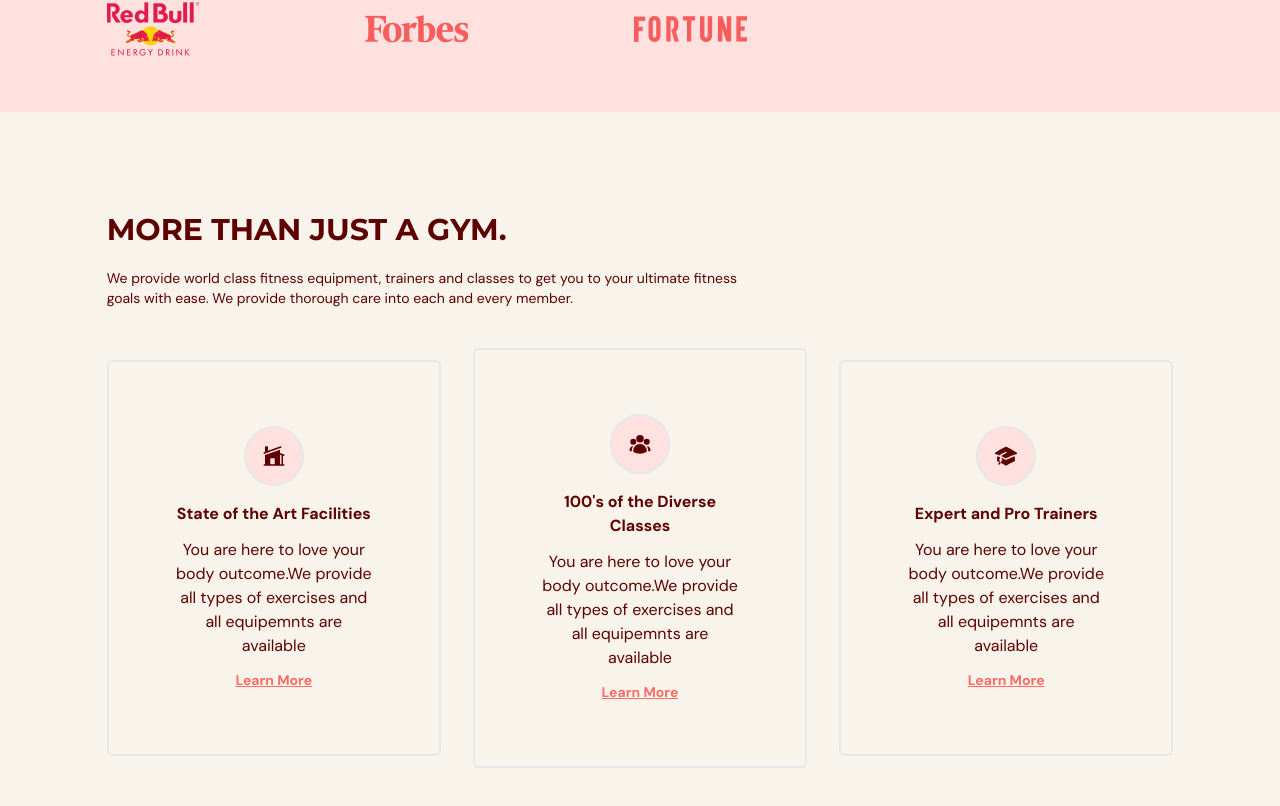
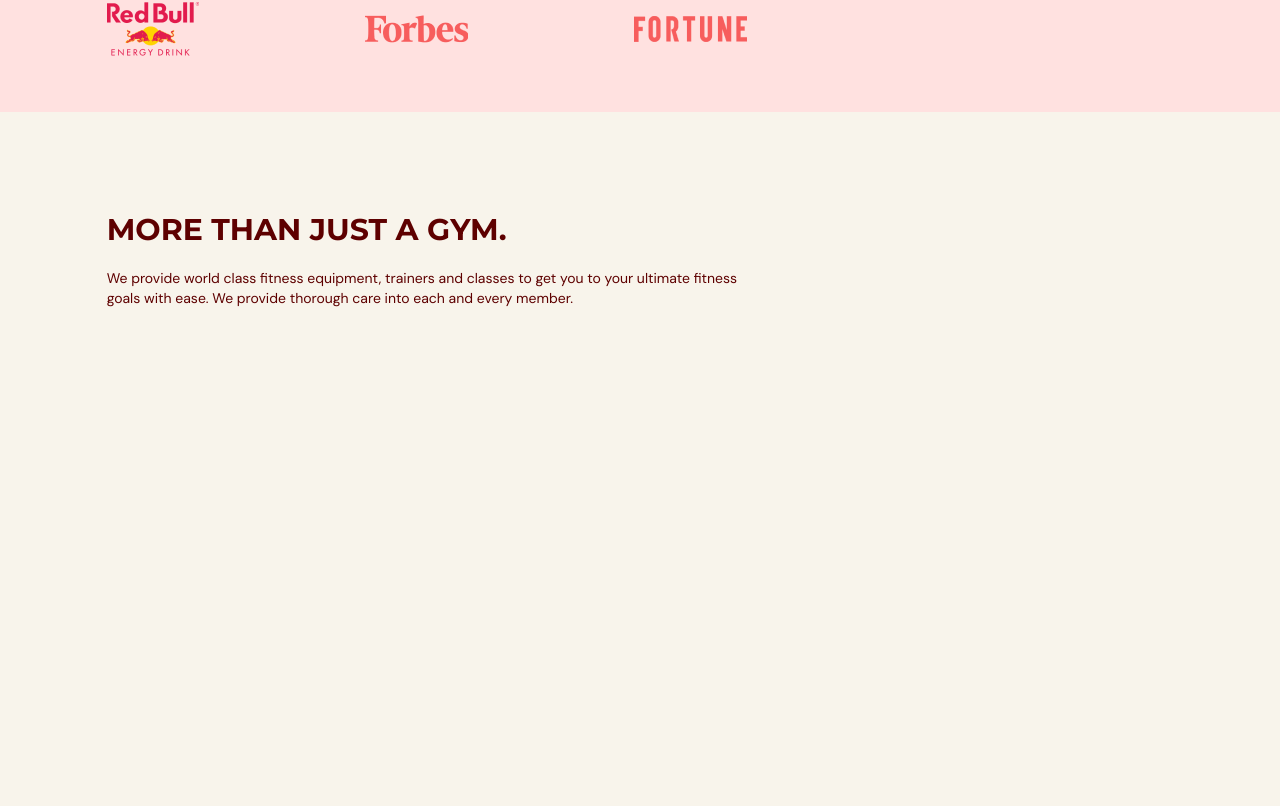
Before and after one commit to mbuimbogo/Gym, a React (Vite) app: page / in a window 1280 px wide. Shown: the part 637-1443 px from the top of the page. Built offline with nearby package versions, Linux system fonts and the light colour scheme.

Commit message:
Add normal and staggering animation through framer motion

```diff
--- a/src/scenes/benefits/Benefit.tsx
+++ b/src/scenes/benefits/Benefit.tsx
@@ -1,5 +1,11 @@
 import { SelectedPage } from "@/shared/type";
+import { motion } from "framer-motion";
 import AnchorLink from "react-anchor-link-smooth-scroll";
+
+const childVariant = {
+  hidden: { opacity: 0, scale: 0.9 },
+  visible: { opacity: 0, scale: 1 }
+}
 
 type Props = {
   icon: JSX.Element;
@@ -10,7 +16,9 @@
 
 const Benefit = ({ icon, title, description, setSelectedPage }: Props) => {
   return (
-    <div className="mt-5 rounded-md border-2 border-gray-100 px-5 md:px-16 py-16 text-center">
+    <motion.div
+    variants={childVariant}
+    className="mt-5 rounded-md border-2 border-gray-100 px-5 md:px-16 py-16 text-center">
       <div className="mb-4 flex justify-center">
         <div className="rounded-full border-2 border-gray-100 bg-primary-100 p-4">
           {icon}
@@ -25,7 +33,7 @@
       >
         <p>Learn More</p>
       </AnchorLink>
-    </div>
+    </motion.div>
   );
 };
 
--- a/src/scenes/benefits/index.tsx
+++ b/src/scenes/benefits/index.tsx
@@ -29,6 +29,14 @@
   },
 ];
 
+const container = {
+  hidden: {},
+  visible: {
+    transition: { staggerChildren: 0.2 }
+  }
+
+}
+
 type Props = {
   setSelectedPage: (value: SelectedPage) => void;
 };
@@ -41,17 +49,31 @@
         onViewportEnter={() => setSelectedPage(SelectedPage.Benefits)}
       >
         {/* Header */}
-        <div className="md:my-5 md:w-3/5">
+        <motion.div className="md:my-5 md:w-3/5"
+        initial="hidden"
+        whileInView="visible"
+        viewport={{ once: true, amount: 0.5 }}
+        transition={{ duration: 0.5 }}
+        variants={{
+          hidden: { opacity: 0, x: -50 },
+          visible: { opacity: 1, x: 0 },
+        }}
+        >
           <HText>MORE THAN JUST A GYM.</HText>
           <p className="my-5 text-sm">
             We provide world class fitness equipment, trainers and classes to
             get you to your ultimate fitness goals with ease. We provide
             thorough care into each and every member.
           </p>
-        </div>
+        </motion.div>
 
         {/* Benefits */}
-        <div className="mt-5 items-center justify-between gap-8 md:flex">
+        <motion.div className="mt-5 items-center justify-between gap-8 md:flex"
+        initial="hidden"
+        whileInView="visible"
+        viewport={{ once: true, amount: 0.5 }}
+        variants={container}
+        >
           {benefits.map((benefit: BenefitType) => (
             <Benefit
             key={benefit.title}
@@ -61,7 +83,7 @@
             setSelectedPage={setSelectedPage}
             />
           ))}
-        </div>
+        </motion.div>
       </motion.div>
     </section>
   );
```
